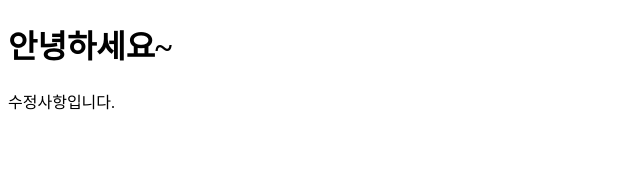
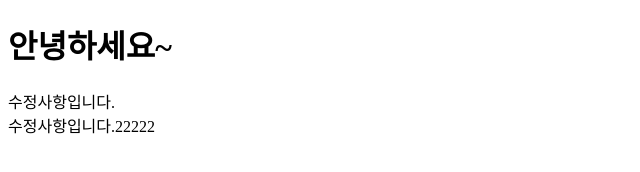
Before and after one commit to kda082/lalala, a plain HTML site: page index.html in a window 1280 px wide. Shown: the whole page, without its empty margins (0-640 px from the left). Drawn offline with Linux system fonts and the light colour scheme.

Commit message:
ㅈㄷ바ㅓㄱㅂ;ㅈㄷ겁지;ㄱ더ㅣ

```diff
--- a/index.html
+++ b/index.html
@@ -9,5 +9,6 @@
 <body>
     <h1>안녕하세요~</h1>
     <div>수정사항입니다.</div>
+    <div>수정사항입니다.22222</div>
 </body>
 </html>
```
